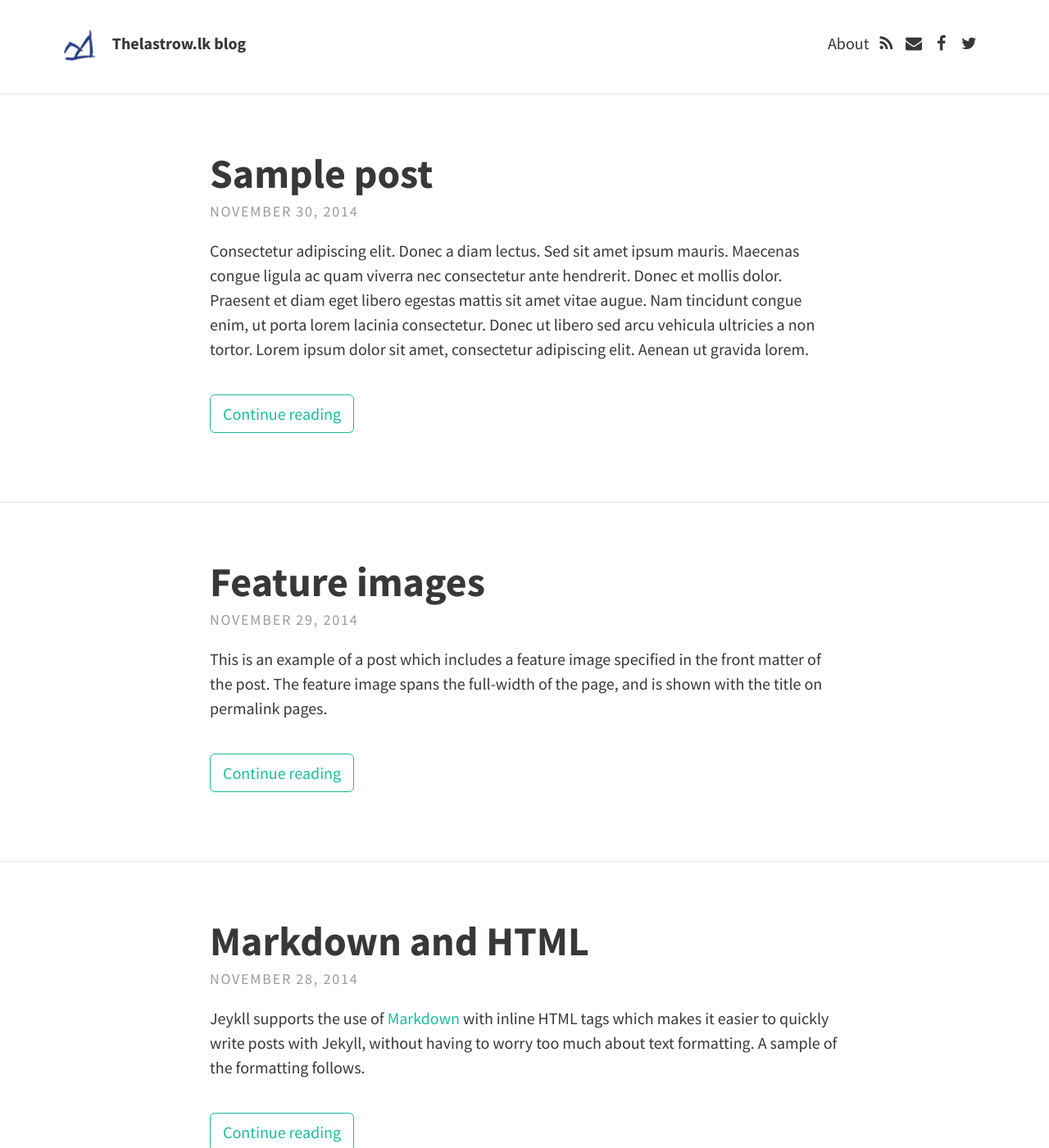
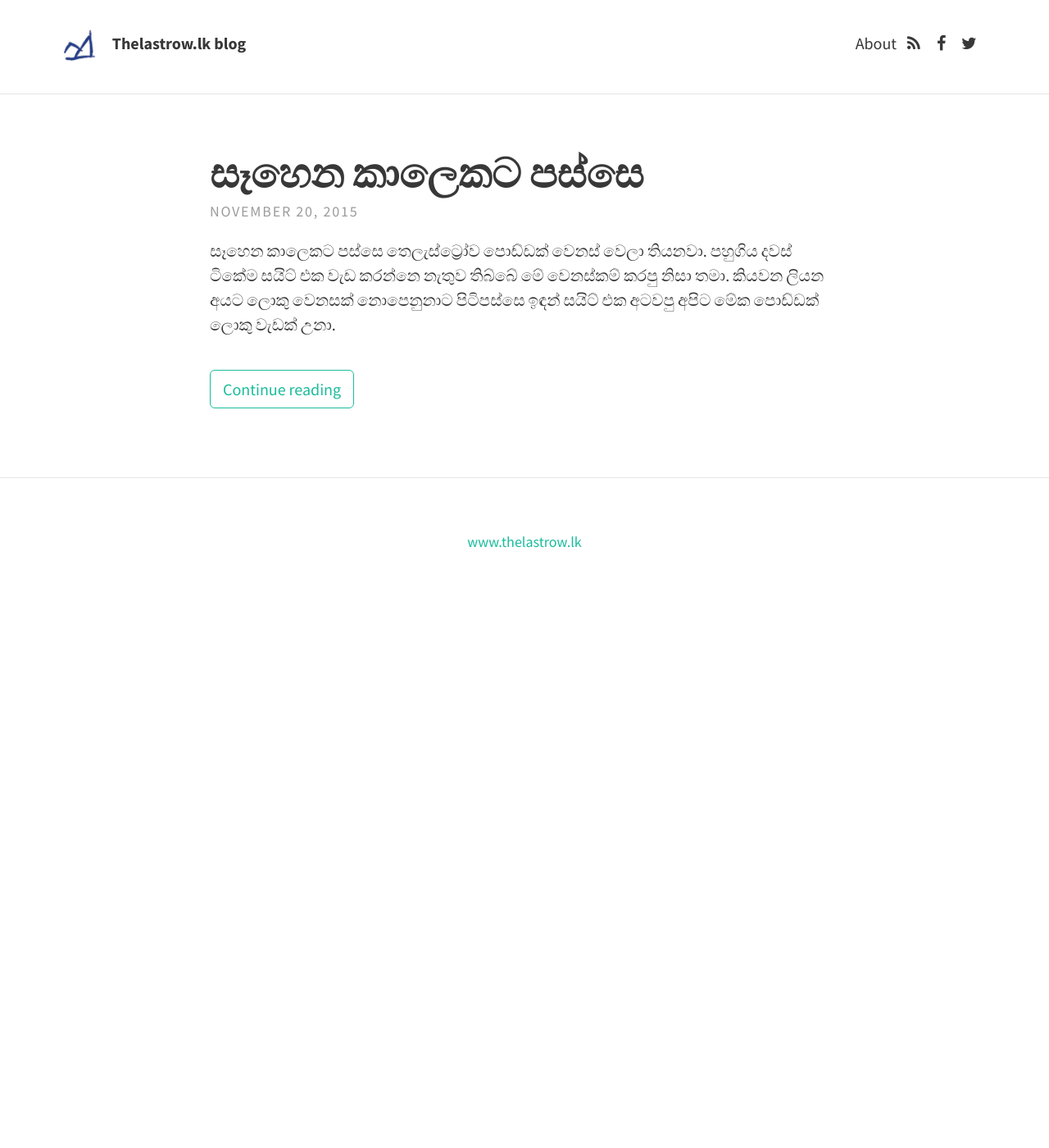
Before and after one commit to thelastrow/thelastrow.github.io, a Jekyll site: the page built from index.html, in a window 1280 px wide and 1400 px high. Shown: the whole window at 82% size. Built offline with Jekyll 4.4.1, drawn with Linux system fonts in a browser that asks for light colours; nearby versions of some CDN libraries; the list of posts is cut into pages by our own code.

Commit message:
1st post

```diff
--- a/_config.yml
+++ b/_config.yml
@@ -18,7 +18,7 @@ theme:
 
   # Icons
   rss: true
-  email_address: "admin@thelastrow.lk"
+  email_address: #"admin@thelastrow.lk"
   behance:
   bitbucket:
   dribbble:
@@ -56,7 +56,7 @@ theme:
   google_fonts: "Source+Sans+Pro:400,700,700italic,400italic"
 
   # Post navigation
-  post_navigation: true
+  post_navigation: false
 
 # PAGINATION
 paginate: 10
--- a/_posts/2014-11-28-markdown-and-html.md
+++ /dev/null
@@ -1,39 +0,0 @@
----
-layout: post
-title: Markdown and HTML
----
-
-Jeykll supports the use of [Markdown](http://daringfireball.net/projects/markdown/syntax) with inline HTML tags which makes it easier to quickly write posts with Jekyll, without having to worry too much about text formatting. A sample of the formatting follows.
-
-Tables have also been extended from Markdown:
-
-First Header  | Second Header
-------------- | -------------
-Content Cell  | Content Cell
-Content Cell  | Content Cell
-
-Here's an example of an image, which is included using Markdown:
-
-![Geometric pattern with fading gradient](/img/sample_feature_img_2.png)
-
-Highlighting for code in Jekyll is done using Pygments or Rouge. This theme makes use of Pygments by default.
-
-{% highlight js %}
-// count to ten
-for (var i = 1; i <= 10; i++) {
-    console.log(i);
-}
-
-// count to twenty
-var j = 0;
-while (j < 20) {
-    j++;
-    console.log(j);
-}
-{% endhighlight %}
-
-Type Theme uses KaTeX to display maths. Equations such as $$S_n = a \times \frac{1-r^n}{1-r}$$ can be displayed inline.
-
-Alternatively, they can be shown on a new line:
-
-$$ f(x) = \int \frac{2x^2+4x+6}{x-2} $$
--- a/_posts/2014-11-29-feature-images.md
+++ /dev/null
@@ -1,6 +0,0 @@
----
-layout: post
-title: Feature images
-feature-img: "img/sample_feature_img.png"
----
-This is an example of a post which includes a feature image specified in the front matter of the post. The feature image spans the full-width of the page, and is shown with the title on permalink pages.
--- a/_posts/2014-11-30-sample-post.md
+++ /dev/null
@@ -1,21 +0,0 @@
----
-layout: post
-title: Sample post
----
-Consectetur adipiscing elit. Donec a diam lectus. Sed sit amet ipsum mauris. Maecenas congue ligula ac quam viverra nec consectetur ante hendrerit. Donec et mollis dolor. Praesent et diam eget libero egestas mattis sit amet vitae augue. Nam tincidunt congue enim, ut porta lorem lacinia consectetur. Donec ut libero sed arcu vehicula ultricies a non tortor. Lorem ipsum dolor sit amet, consectetur adipiscing elit. Aenean ut gravida lorem.
-
-* Consectetur adipiscing elit
-* Donec a diam lectus
-* Sed sit amet ipsum mauris
-
-Ut turpis felis, pulvinar a semper sed, adipiscing id dolor. Pellentesque auctor nisi id magna consequat sagittis. Curabitur dapibus enim sit amet elit pharetra tincidunt feugiat nisl imperdiet. Ut convallis libero in urna ultrices accumsan. Donec sed odio eros. Donec viverra mi quis quam pulvinar at malesuada arcu rhoncus. Cum sociis natoque penatibus et magnis dis parturient montes, nascetur ridiculus mus. In rutrum accumsan ultricies. Mauris vitae nisi at sem facilisis semper ac in est.
-
-Nunc diam velit, adipiscing ut tristique vitae, sagittis vel odio. Maecenas convallis ullamcorper ultricies. Curabitur ornare, ligula *semper consectetur sagittis*, nisi diam iaculis velit, id fringilla sem nunc vel mi. Nam dictum, odio nec pretium volutpat, arcu ante placerat erat, non tristique elit urna et turpis. Quisque mi metus, ornare sit amet fermentum et, tincidunt et orci. Fusce eget orci a orci congue vestibulum.
-
-Ut dolor diam, elementum et vestibulum eu, porttitor vel elit. Curabitur venenatis pulvinar tellus gravida ornare. Sed et erat faucibus nunc euismod ultricies ut id justo. Nullam cursus suscipit nisi, et ultrices justo sodales nec. Fusce venenatis facilisis lectus ac semper. Aliquam at massa ipsum. Quisque bibendum purus convallis nulla ultrices ultricies. Nullam aliquam, mi eu aliquam tincidunt, purus velit laoreet tortor, viverra pretium nisi quam vitae mi. Fusce vel volutpat elit. Nam sagittis nisi dui.
-
-> Suspendisse lectus leo, consectetur in tempor sit amet, placerat quis neque
-
-Etiam luctus porttitor lorem, sed suscipit est rutrum non. Curabitur lobortis nisl a enim congue semper. Aenean commodo ultrices imperdiet. Vestibulum ut justo vel sapien venenatis tincidunt.
-
-Phasellus eget dolor sit amet ipsum dapibus condimentum vitae quis lectus. Aliquam ut massa in turpis dapibus convallis. Praesent elit lacus, vestibulum at malesuada et, ornare et est. Ut augue nunc, sodales ut euismod non, adipiscing vitae orci. Mauris ut placerat justo. Mauris in ultricies enim. Quisque nec est eleifend nulla ultrices egestas quis ut quam. Donec sollicitudin lectus a mauris pulvinar id aliquam urna cursus. Cras quis ligula sem, vel elementum mi. Phasellus non ullamcorper urna.
--- /dev/null
+++ b/_posts/2015-11-20-after-long-time.md
@@ -0,0 +1,36 @@
+---
+layout: post
+title: සෑහෙන කාලෙකට පස්සෙ
+---
+
+සෑහෙන කාලෙකට පස්සෙ තෙලැස්ට්‍රෝව පොඩ්ඩක් වෙනස් වෙලා තියනවා. පහුගිය දවස් ටිකේම සයිට් එක වැඩ කරන්නෙ නැතුව තිබ්බේ මේ වෙනස්කම් කරපු නිසා තමා. කියවන ලියන අයට ලොකු වෙනසක් නොපෙනුනාට පිටිපස්සෙ ඉඳන් සයිට් එක අටවපු අපිට මේක පොඩ්ඩක් ලොකු වැඩක් උනා.
+
+මොනවද වෙනස්?
+
+ලොකුම වෙනස තමා තෙලැස්ට්‍රොව වෙන 3rd party මෘදුකාංග පාවිච්චි කරන්නෙ නැතුව සයිට් එක පිටින්ම මුල ඉඳලම හදපු එක. මීට කලින් wordpress සහ invisionpower පාවිච්චි කලේ. ඒ දෙකම අපිට ඕන සියලුම අවශ්‍යතා සැපිරුවෙ නෑ. වියදම සහ වැයවෙන කාලයත් වැඩියි ,කැඩුන්හම troubleshoot කරන්න(හරිම සිංහල වචනෙ දන්නෙ නෑ) කාලය නාස්ති වෙනවා වැඩියි වගේ පොඩි පොඩි අමාරුකම් තිබ්බා.  ඔය ඔක්කෝම හේතුවලට අමතරව මේක කරන කට්ටියට පොඩි  කැහිල්ලකුත් තිබ්බ හින්දා සයිට් එක මුල ඉඳලම හැදුවා.
+
+
+ඊලඟට පාවිච්චි කරන අයට පෙනෙන මූලික වෙනස්කම් මොනවද කියලා පොඩි විස්තරයක් කරන්නම්.
+
+* සයිට් එක තාම සම්පූර්ණ ස්ථායි කියලා අපි හිතන්නෙ නෑ. පොඩි/ලොකු ප්‍රශන/bugs එහෙම  තියෙන්න පුලුවන්. ඒක නිසා අපි සෑහීමකට පත් වෙනකන් අලුත් අයට register වීමේ හැකියාව නවත්තලා දාල තියෙන්නෙ. කොහොමටත් new registration open කරන්න තව මාසයක් දෙකක් වත් අඩුම යනවා.
+* හැබැයි හිටපු සාමජිකයෙක්ට පුලුවන් පරණ email ඇඩ්‍රස් එක හරහා ලොග් වෙන්න. පාස්වර් එක වැරදියි කියනවනම් 'forgot password' ගිහිල්ලා password එක reset කරගන්න පුලුවන්. ඒත් බැරි නම් contact  form එක හරහා ඇඩ්මින්ලට දැනුම් දෙන්න පුලුවන්.
+* එහෙම ලොග් උන ඕන කෙනෙක්ට ඉස්සර වගේම කතාවක් ලියන්න පුලුවන්. ඊට අමතරව පොඩි පොඩි සාකච්චා හරි ප්‍රස්න විශඳගන්න වගේ දෙවල් තියනවනම් Discussions වල පෝස්ට් කරන්නත් පුලුවන්.එහෙමත් නැත්නම් අපේ ෆේස්බුක් පිටුවට මැසේජ් එකක් දාන්නත් පුලුවන්.
+
+ඊට මතරව සයිට් එක මූලික කියවීමේ වෙනස්කම් ගැන විශේෂ සඳනක් කරන්න ඕනෙ නෑ කියල හිතනවා. මොකද ඕන කෙනෙක්ට සයිට් එකේ කතා පෙලගැස්වෙන හැටි සහ එවා ක්ලික් කරලා කතාවකට යන හැටි වගේ මූලික දේවල් ගැන ගැටලුවක් නැහැ කියලා හිතෙනවා.
+
+ලොග් උනාම නම පේනවා. ඒක උඩ click කලාම යන්න පුලුවන් තැන් පෙන්නනවා.
+![User menu](/img/menu.png)
+
+
+ඊට මතරව කොමෙන්ට් කොටන්න Discusssions වලට reply කරන්න Discussion පොස්ට් කරන්න පුලුවන්.
+![comment box](/img/comment_box.png)
+
+ඇයි අලුතෙන් කතා ලියන්න!
+![comment box](/img/new_post.png)
+
+
+ඔය ආකාරයෙන් ඔක්කොම පුලුවන් වෙනවා. කතා publish වෙන්නෙ පරන විදියටමයි. Pending  review දාපුව්වාම ඇඩ්මින්ලා බලලා approve කරනවා.
+
+එච්චරයි. සරලයි ලේසියි. ආයෙමත් මතක් කරන්නේ ප්‍රශ්න තියනවනම් Discussions  වල හරි Contact form එක හරහා හරි ඕන ප්‍රශ්නයක් විසඳගන්න පුලුවන්. ඊට අමතරව අලුතෙන් ඕන වැඩකෑලි,යෝජනා,චෝදනා ඔක්කොමත් දාන්න පුලුවන්.
+
+වැඩි වැඩ පස්සෙ හිමීට එනකන් [ඔන්න ඕකයි  පුල්මුඩේ තත්වෙ](https://www.thelastrow.lk/story/898).
--- a/about.md
+++ b/about.md
@@ -5,8 +5,6 @@ permalink: /about/
 feature-img: "img/sample_feature_img_2.png"
 ---
 
-Type Theme is a free and open-source theme for [Jekyll](http://jekyllrb.com/), licensed under the MIT License.
+This is the official blog of thelastrow.lk. Here team will update new features,enhancements,tech stuff(if any :)) related to the lastrow.lk website.
 
-Head over to the [theme's documentation](https://rohanchandra.github.io/project/type/) for much more information about Type Theme or to install this theme on your own Jekyll site.
-
-This file is an example of a page in Jekyll, that automatically shows up in the header navigation, you can delete or modify this file freely.
+That's all!
```
Also changed, not shown: img/comment_box.png (added), img/menu.png (added), img/new_post.png (added).
